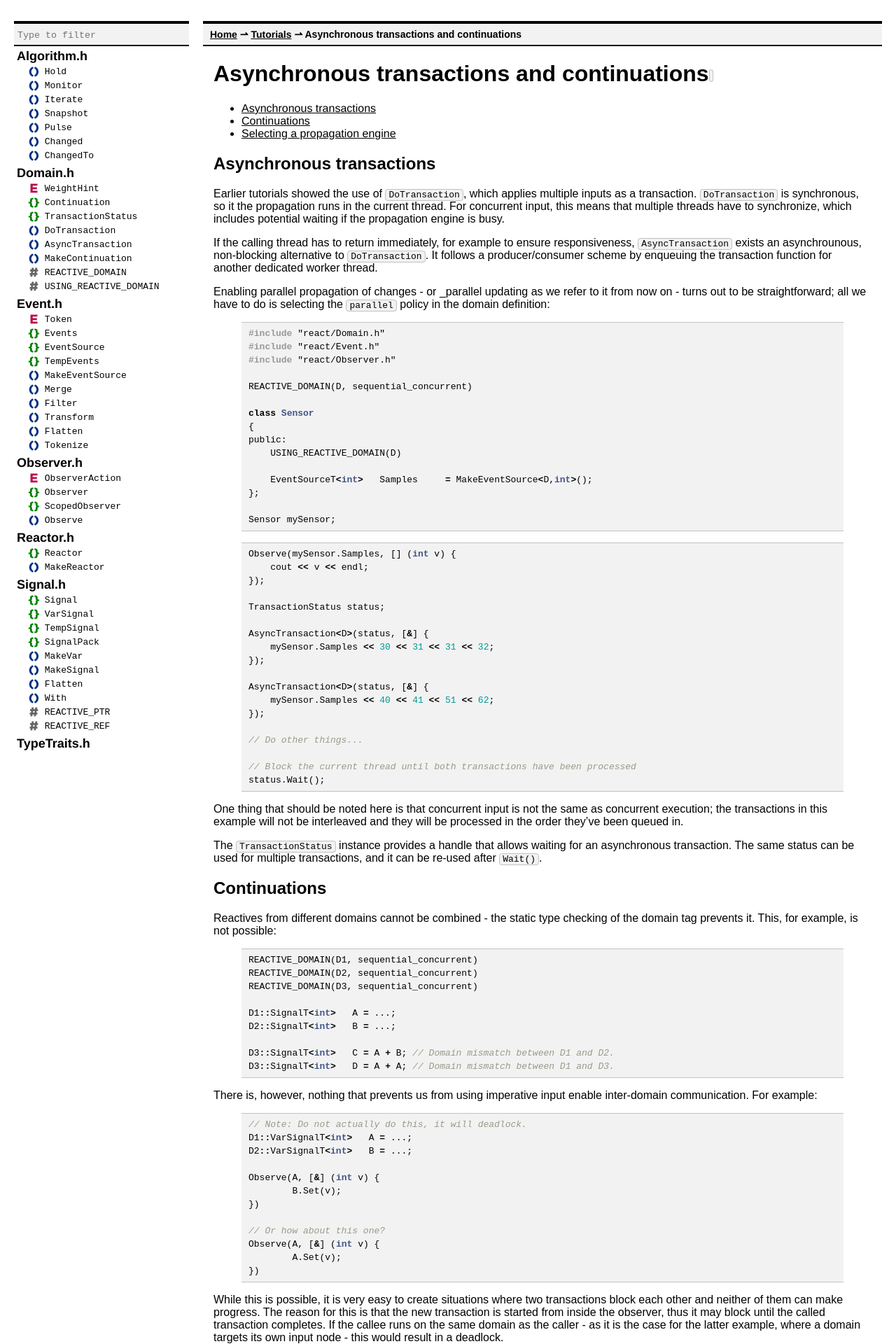
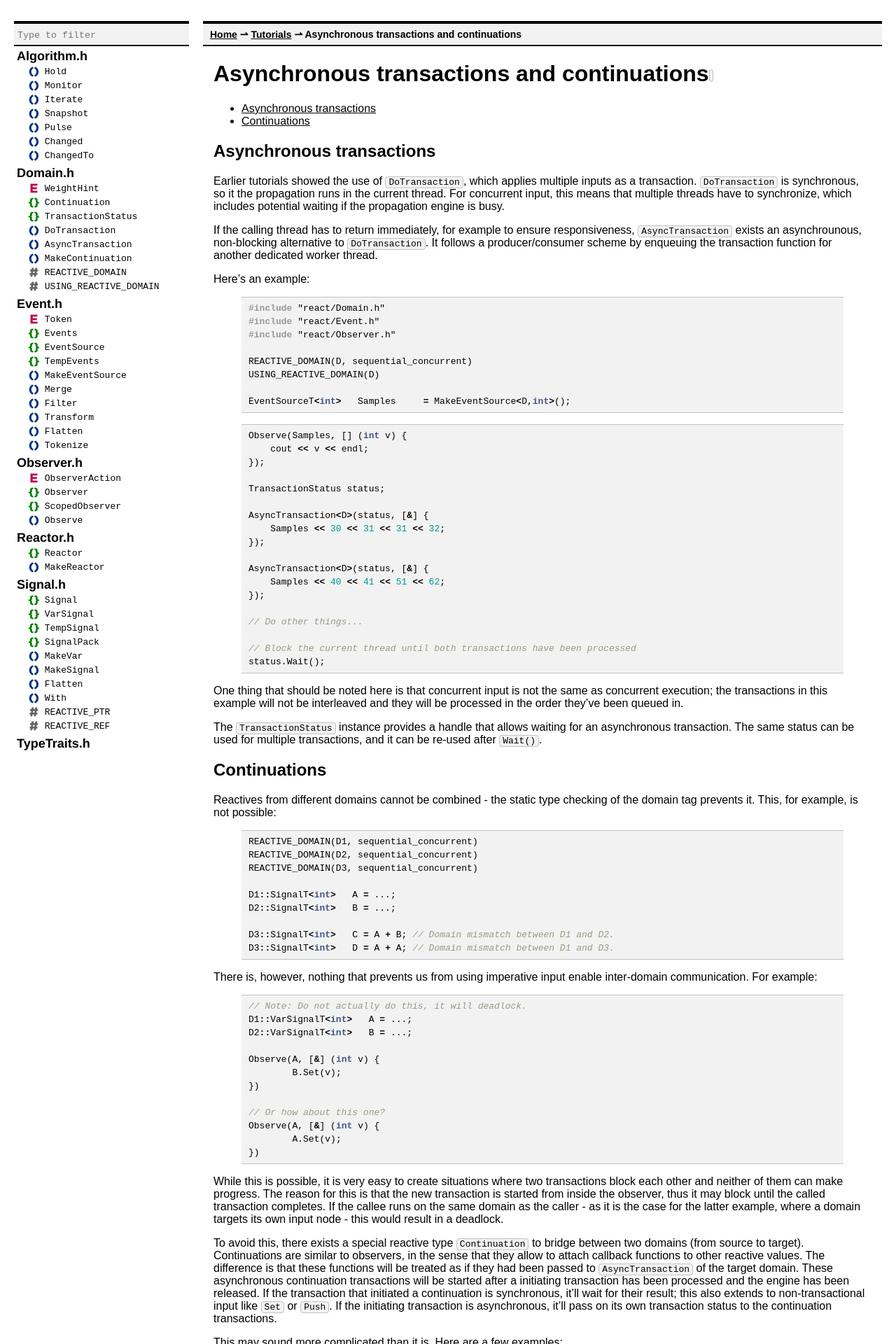
Before and after one commit to snakster/cpp.react, a Jekyll site: the page built from tutorials/Async.md, in a window 1280 px wide. Shown: the top 1920 px of the page at 70% size. Built offline with Jekyll 4.4.1, drawn with Linux system fonts in a browser that asks for light colours.

Commit message:
Fixed async example.

```diff
--- a/tutorials/Async.md
+++ b/tutorials/Async.md
@@ -8,7 +8,6 @@ groups:
 
 - [Asynchronous transactions](#asynchronous-transactions)
 - [Continuations](#continuations)
-- [Selecting a propagation engine](#selecting-a-propagation-engine)
 
 ## Asynchronous transactions
 
@@ -19,38 +18,30 @@ For concurrent input, this means that multiple threads have to synchronize, whic
 If the calling thread has to return immediately, for example to ensure responsiveness, `AsyncTransaction` exists an asynchrounous, non-blocking alternative to `DoTransaction`.
 It follows a producer/consumer scheme by enqueuing the transaction function for another dedicated worker thread.
 
-Enabling parallel propagation of changes - or _parallel updating as we refer to it from now on - turns out to be straightforward;
-all we have to do is selecting the `parallel` policy in the domain definition:
+Here's an example:
 {% highlight C++ %}
 #include "react/Domain.h"
 #include "react/Event.h"
 #include "react/Observer.h"
 
 REACTIVE_DOMAIN(D, sequential_concurrent)
+USING_REACTIVE_DOMAIN(D)
 
-class Sensor
-{
-public:
-    USING_REACTIVE_DOMAIN(D)
-
-    EventSourceT<int>   Samples     = MakeEventSource<D,int>();
-};
-
-Sensor mySensor;
+EventSourceT<int>   Samples     = MakeEventSource<D,int>();
 {% endhighlight %}
 {% highlight C++ %}
-Observe(mySensor.Samples, [] (int v) {
+Observe(Samples, [] (int v) {
     cout << v << endl;
 });
 
 TransactionStatus status;
 
 AsyncTransaction<D>(status, [&] {
-    mySensor.Samples << 30 << 31 << 31 << 32;
+    Samples << 30 << 31 << 31 << 32;
 });
 
 AsyncTransaction<D>(status, [&] {
-    mySensor.Samples << 40 << 41 << 51 << 62;
+    Samples << 40 << 41 << 51 << 62;
 });
 
 // Do other things...
@@ -63,7 +54,6 @@ One thing that should be noted here is that concurrent input is not the same as
 
 The `TransactionStatus` instance provides a handle that allows waiting for an asynchronous transaction.
 The same status can be used for multiple transactions, and it can be re-used after `Wait()`.
-
 
 ## Continuations
 
```
